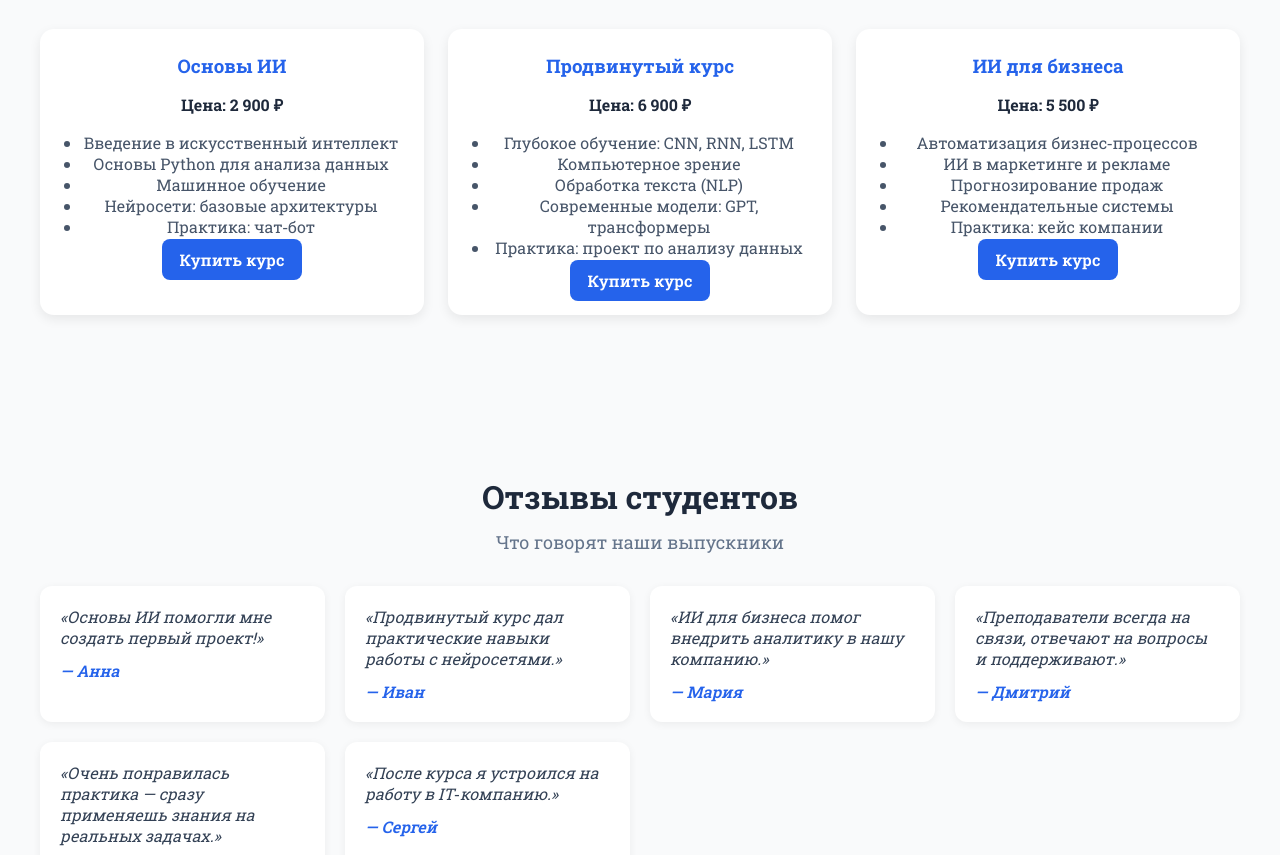
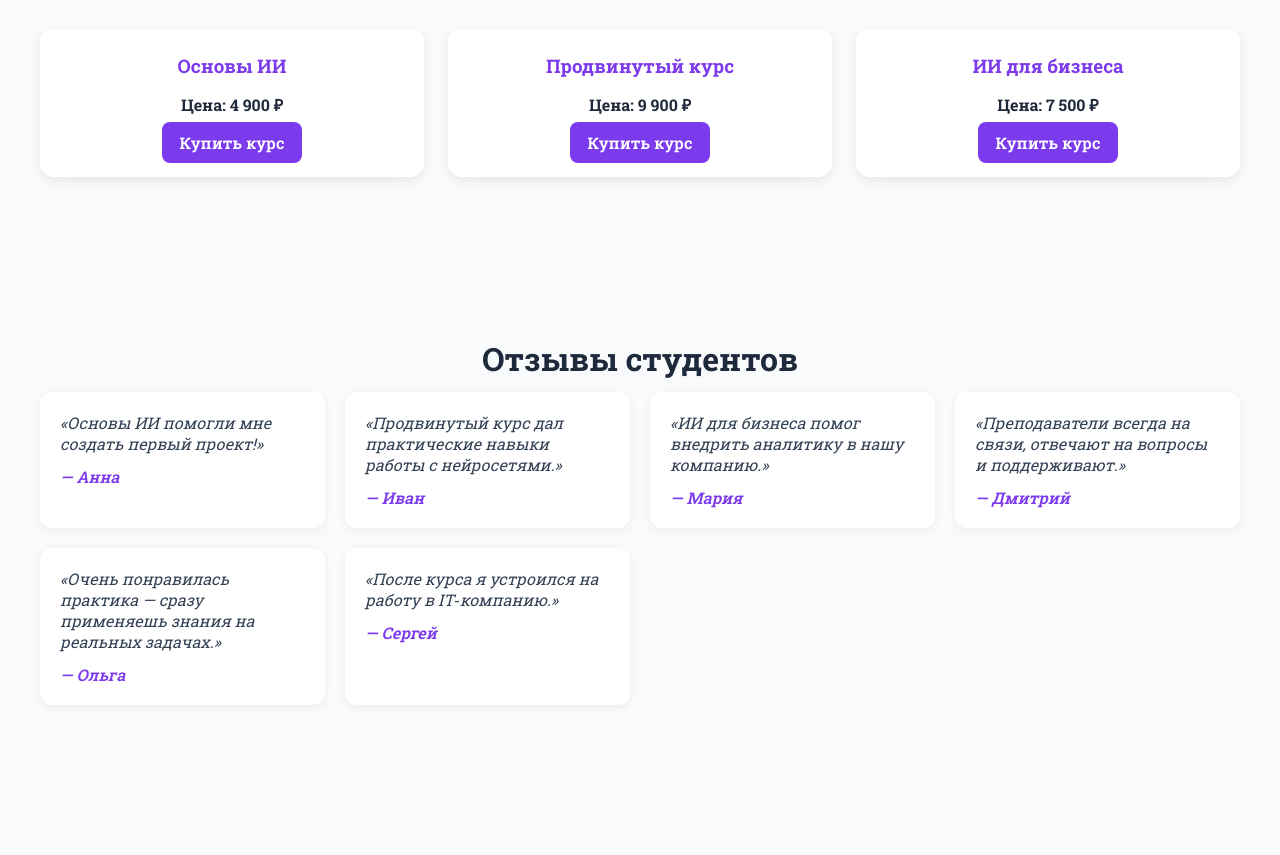
Before and after one commit to azbuka-ops/my-ai-courses, a plain HTML site: page index.html in a window 1280 px wide. Shown: the part 596-1451 px from the top of the page. Drawn offline with Linux system fonts and the light colour scheme.

Commit message:
index.html

```diff
--- a/index.html
+++ b/index.html
@@ -4,35 +4,37 @@
   <meta charset="utf-8" />
   <meta name="viewport" content="width=device-width,initial-scale=1" />
   <title>Современные технологии</title>
-  <!-- Подключаем строгий красивый шрифт -->
   <link href="https://fonts.googleapis.com/css2?family=Roboto+Slab:wght@400;600;700&display=swap" rel="stylesheet">
   <style>
     body { margin:0; font-family:'Roboto Slab', serif; background:#f9fafb; color:#1e293b; }
     .container { max-width:1200px; margin:0 auto; padding:0 20px }
     header { position:sticky; top:0; background:#ffffffee; border-bottom:1px solid #e2e8f0; z-index:10; backdrop-filter: blur(6px); }
     nav { display:flex; align-items:center; justify-content:space-between; height:64px }
-    .logo { font-weight:700; font-size:22px; color:#2563eb; }
-    .btn { background:#2563eb; color:#fff; padding:10px 18px; border-radius:8px; font-weight:600; cursor:pointer; text-decoration:none; transition:0.3s }
-    .btn:hover { background:#1e40af; }
-    .btn.secondary { background:#fff; color:#2563eb; border:1px solid #2563eb }
-    .hero { padding:100px 0; text-align:center; background:linear-gradient(135deg,#2563eb,#1e40af); color:#fff; border-radius:0 0 40px 40px; }
-    .hero h1 { font-size:46px; margin:0 0 16px }
-    .hero p { max-width:720px; margin:0 auto 24px; font-size:18px; }
+    .logo { font-weight:700; font-size:22px; color:#7c3aed; }
+    .btn { background:#7c3aed; color:#fff; padding:10px 18px; border-radius:8px; font-weight:600; cursor:pointer; text-decoration:none; transition:0.3s }
+    .btn:hover { background:#5b21b6; transform:scale(1.05); }
+    .btn.secondary { background:#fff; color:#7c3aed; border:1px solid #7c3aed }
+    .hero { padding:100px 0; text-align:center; background:linear-gradient(135deg,#2563eb,#7c3aed); color:#fff; border-radius:0 0 40px 40px; }
+    .hero h1 { font-size:46px; margin:0 0 16px; animation:fadeIn 1.5s ease; }
+    .hero p { max-width:720px; margin:0 auto 24px; font-size:18px; animation:fadeIn 2s ease; }
+    @keyframes fadeIn { from{opacity:0; transform:translateY(20px);} to{opacity:1; transform:translateY(0);} }
     .grid { display:grid; gap:24px; grid-template-columns:repeat(auto-fit,minmax(280px,1fr)); }
     .card { background:#fff; border-radius:14px; padding:24px; box-shadow:0 4px 12px rgba(0,0,0,0.08); transition:0.3s }
-    .card:hover { transform:translateY(-4px); }
-    .card h3 { margin:0 0 12px; color:#2563eb; }
-    .card ul { margin:0 0 12px; padding-left:18px; color:#475569 }
+    .card:hover { transform:translateY(-6px); box-shadow:0 6px 16px rgba(0,0,0,0.12); }
+    .card h3 { margin:0 0 12px; color:#7c3aed; }
     .cta { padding:80px 0; text-align:center }
     .section-title { font-size:32px; margin:0 0 12px; color:#1e293b; }
     .section-subtitle { color:#64748b; margin:0 0 32px; font-size:18px; }
-    .related-course { margin-top:20px; padding:20px; border:1px dashed #2563eb; border-radius:10px; text-align:left; background:#f1f5f9 }
-    .related-course h3 { margin:0 0 8px; color:#2563eb }
     .reviews { display:grid; gap:20px; grid-template-columns:repeat(auto-fit,minmax(280px,1fr)); }
-    .review { background:#fff; border-radius:12px; padding:20px; box-shadow:0 2px 8px rgba(0,0,0,0.06); text-align:left; }
+    .review { background:#fff; border-radius:12px; padding:20px; box-shadow:0 2px 8px rgba(0,0,0,0.06); text-align:left; transition:0.3s }
+    .review:hover { transform:scale(1.03); }
     .review p { margin:0 0 12px; font-style:italic; color:#334155; }
-    .review cite { font-weight:600; color:#2563eb; }
+    .review cite { font-weight:600; color:#7c3aed; }
     footer { padding:40px 0; color:#64748b; text-align:center; border-top:1px solid #e2e8f0; margin-top:60px; background:#fff }
+    /* Модальные окна */
+    .modal { display:none; position:fixed; z-index:100; left:0; top:0; width:100%; height:100%; background:rgba(0,0,0,0.6); }
+    .modal-content { background:#fff; margin:10% auto; padding:20px; border-radius:12px; max-width:600px; box-shadow:0 4px 12px rgba(0,0,0,0.2); text-align:left; animation:fadeIn 0.5s ease; }
+    .close { float:right; font-size:28px; cursor:pointer; color:#7c3aed; }
   </style>
 </head>
 <body>
@@ -66,39 +68,18 @@
         <div class="grid">
           <div class="card">
             <h3>Основы ИИ</h3>
-            <p><strong>Цена: 2 900 ₽</strong></p>
-            <ul>
-              <li>Введение в искусственный интеллект</li>
-              <li>Основы Python для анализа данных</li>
-              <li>Машинное обучение</li>
-              <li>Нейросети: базовые архитектуры</li>
-              <li>Практика: чат‑бот</li>
-            </ul>
-            <a class="btn" href="https://buy.stripe.com/test_123456" target="_blank">Купить курс</a>
+            <p><strong>Цена: 4 900 ₽</strong></p>
+            <a class="btn" href="#" onclick="openModal('basic')">Купить курс</a>
           </div>
           <div class="card">
             <h3>Продвинутый курс</h3>
-            <p><strong>Цена: 6 900 ₽</strong></p>
-            <ul>
-              <li>Глубокое обучение: CNN, RNN, LSTM</li>
-              <li>Компьютерное зрение</li>
-              <li>Обработка текста (NLP)</li>
-              <li>Современные модели: GPT, трансформеры</li>
-              <li>Практика: проект по анализу данных</li>
-            </ul>
-            <a class="btn" href="https://buy.stripe.com/test_789101" target="_blank">Купить курс</a>
+            <p><strong>Цена: 9 900 ₽</strong></p>
+            <a class="btn" href="#" onclick="openModal('advanced')">Купить курс</a>
           </div>
           <div class="card">
             <h3>ИИ для бизнеса</h3>
-            <p><strong>Цена: 5 500 ₽</strong></p>
-            <ul>
-              <li>Автоматизация бизнес‑процессов</li>
-              <li>ИИ в маркетинге и рекламе</li>
-              <li>Прогнозирование продаж</li>
-              <li>Рекомендательные системы</li>
-              <li>Практика: кейс компании</li>
-            </ul>
-            <a class="btn" href="https://buy.stripe.com/test_112131" target="_blank">Купить курс</a>
+            <p><strong>Цена: 7 500 ₽</strong></p>
+            <a class="btn" href="#" onclick="openModal('business')">Купить курс</a>
           </div>
         </div>
       </div>
@@ -108,7 +89,6 @@
     <section class="cta" id="reviews">
       <div class="container">
         <h2 class="section-title">Отзывы студентов</h2>
-        <p class="section-subtitle">Что говорят наши выпускники</p>
         <div class="reviews">
           <div class="review"><p>«Основы ИИ помогли мне создать первый проект!»</p><cite>— Анна</cite></div>
           <div class="review"><p>«Продвинутый курс дал практические навыки работы с нейросетями.»</p><cite>— Иван</cite></div>
@@ -124,4 +104,5 @@
     <section class="cta" id="contact">
       <div class="container">
         <h2 class="section-title">Связаться с нами</h2>
-        <form id="contact-form">
+        <p>Email: AIRS@yandex.ru</p>
+        <p>Телефон: +7 (996) 278‑50‑42</p
```
